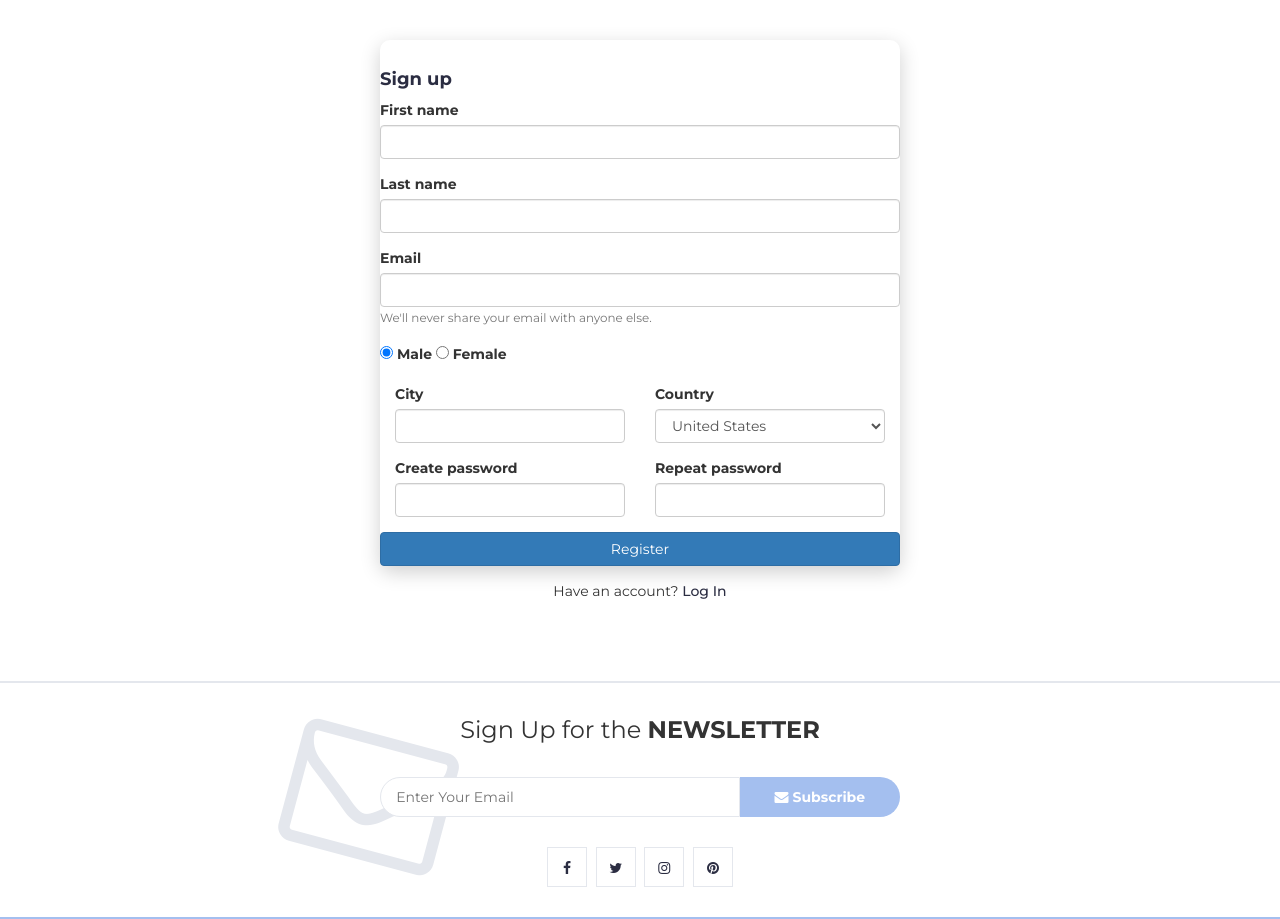
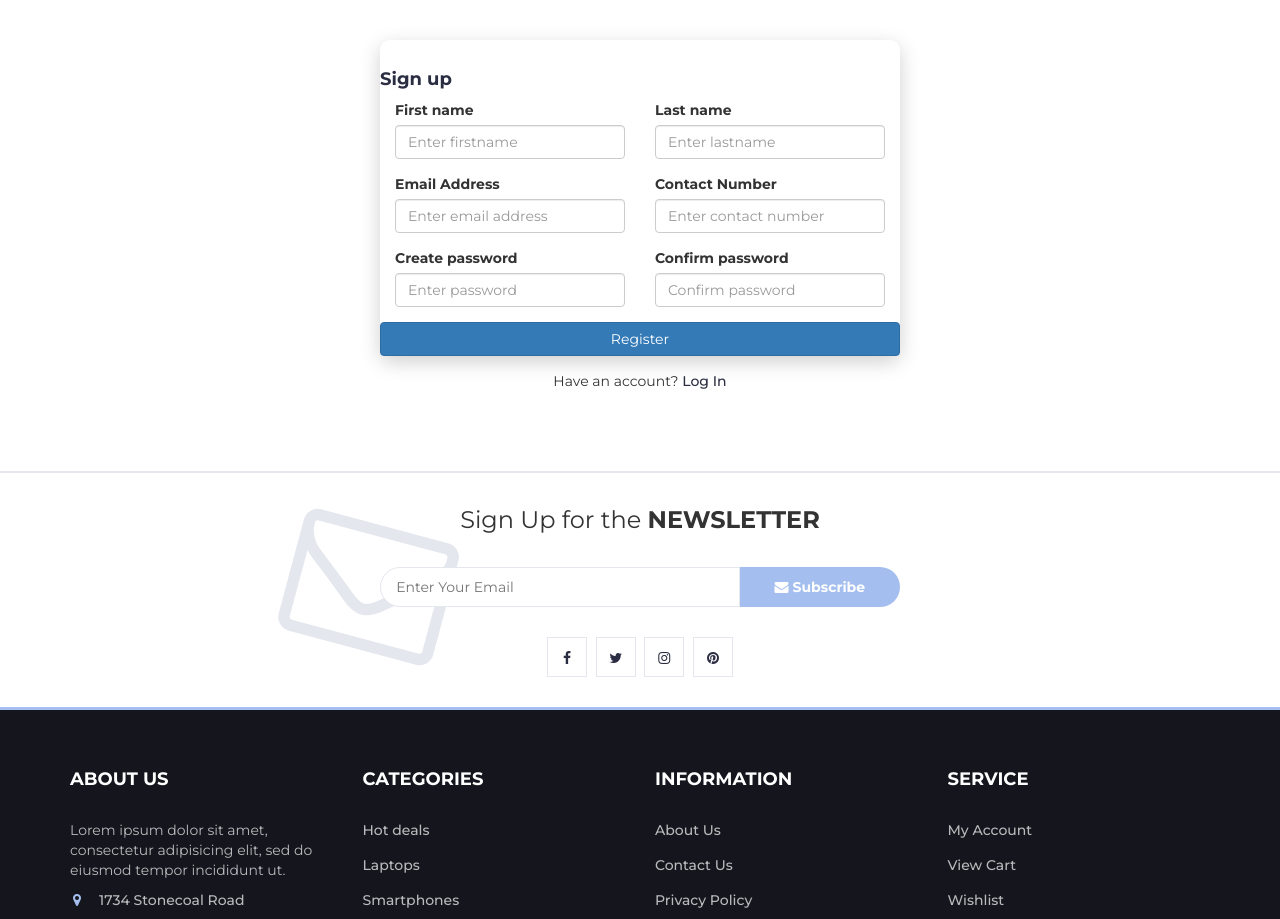
Before and after one commit to tsephel/Medical-Shop, a Django app: page /account/register/ in a window 1280 px wide. Shown: the part 150-1069 px from the top of the page. Run offline with Django 3.2, Linux system fonts and the light colour scheme; data that the repository does not hold is empty; some libraries are stand-ins or nearby versions.

Commit message:
Custom Login and registration feature

```diff
--- a/src/medicalSupply/accounts/form.py
+++ b/src/medicalSupply/accounts/form.py
@@ -3,6 +3,36 @@ from django import forms
 from .models import Account
 
 class RegistrationForm(forms.ModelForm):
+    password = forms.CharField(widget=forms.PasswordInput(attrs={
+        'placeholder': 'Enter password',
+        'class' : 'from-control'
+        }))
+
+    confirm_password = forms.CharField(widget=forms.PasswordInput(attrs={
+        'placeholder': 'Confirm password'
+        }))
+
     class Meta:
         model = Account
-        fields = ['first_name', 'last_name', 'phone_number', 'email', 'password' ]
+        fields = ['first_name', 'last_name', 'phone_number', 'email', 'password']
+
+    def __init__(self, *args, **kwargs):
+        super(RegistrationForm, self).__init__(*args, **kwargs)
+
+        self.fields['first_name'].widget.attrs['placeholder'] = 'Enter firstname'
+        self.fields['last_name'].widget.attrs['placeholder'] = 'Enter lastname'
+        self.fields['email'].widget.attrs['placeholder'] = 'Enter email address'
+        self.fields['phone_number'].widget.attrs['placeholder'] = 'Enter contact number'
+
+        for field in self.fields:
+            self.fields[field].widget.attrs['class'] = 'form-control'
+
+    def clean(self):
+        cleaned_data = super(RegistrationForm, self).clean()
+        password = cleaned_data.get('password')
+        confirm_password = cleaned_data.get('confirm_password')
+
+        if password != confirm_password:
+            raise forms.ValidationError(
+                'Password and Confirm password does not match!!'
+            )
--- a/src/medicalSupply/accounts/models.py
+++ b/src/medicalSupply/accounts/models.py
@@ -66,7 +66,7 @@ class Account(AbstractBaseUser):
 	last_login = models.DateTimeField(auto_now_add=True)
 	is_admin = models.BooleanField(default=False)
 	is_staff = models.BooleanField(default=False)
-	is_active = models.BooleanField(default=False)
+	is_active = models.BooleanField(default=True)
 	is_superadmin = models.BooleanField(default=False)
 
 	#to make the user login with email address
--- a/src/medicalSupply/accounts/urls.py
+++ b/src/medicalSupply/accounts/urls.py
@@ -6,4 +6,6 @@ urlpatterns = [
    path('register/', views.register, name='register'),
    path('login/', views.login, name='login'),
    path('logout/', views.logout, name='logout'),
+
+   # path('activate/<uidb64>/<token>', views.activate, name='activate'),
 ]
--- a/src/medicalSupply/accounts/views.py
+++ b/src/medicalSupply/accounts/views.py
@@ -1,10 +1,59 @@
-from django.shortcuts import render
+from django.contrib.messages.api import error
+from django.shortcuts import redirect, render
 from .form import RegistrationForm
+from .models import Account
+from django.contrib import messages, auth
+from django.contrib.auth.decorators import login_required
+
+from django.contrib.sites.shortcuts import get_current_site
+from django.template.loader import render_to_string
+from django.utils.http import urlsafe_base64_encode, urlsafe_base64_decode
+from django.utils.encoding import force_bytes
+from django.contrib.auth.tokens import default_token_generator
+from django.core.mail import EmailMessage
+
 
 # Create your views here.
 
 def register(request):
-    form = RegistrationForm()
+    if request.method == 'POST':
+        form = RegistrationForm(request.POST)
+
+        if form.is_valid():
+            first_name = form.cleaned_data['first_name']
+            last_name = form.cleaned_data['last_name']
+            email = form.cleaned_data['email']
+            phone_number = form.cleaned_data['phone_number']
+            password = form.cleaned_data['password']
+            username = email.split('@')[0]
+
+            user = Account.objects.create_user(
+                first_name = first_name,
+                last_name = last_name,
+                email = email,
+                username = username,
+                password = password,
+            )
+            user.phone_number = phone_number
+            user.save()
+
+            #user activation
+            # current_site = get_current_site(request) #getting current site
+            # mail_subject = 'Please activate your account'
+            # message = render_to_string('accounts/account_verify.html', {
+            #     'user': user,
+            #     'domain':current_site,
+            #     'uid': urlsafe_base64_encode(force_bytes(user.pk)),# encoding the user id so noone can see it
+            #     'token': default_token_generator.make_token(user), # create token of the user
+            # })
+            # to_email = email
+            # send_email = EmailMessage(mail_subject, message, to=[to_email])
+            # send_email.send()
+
+            messages.success(request, 'Registration successful.')
+            return redirect('login')
+    else:
+        form = RegistrationForm()
 
     context = {
         'form': form,
@@ -13,9 +62,45 @@ def register(request):
     return render(request, 'account/register.html', context)
 
 def login(request):
+    if request.method == 'POST':
+        email = request.POST['email']
+        password = request.POST['password']
+
+        user = auth.authenticate(email=email, password=password)
+
+        if user is not None:
+            auth.login(request, user)
+            messages.success(request, 'You are logged in to the site.')
+
+            return redirect('home')
+        else:
+            messages.error(request, 'Invalid login attempt.')
+
+            return redirect('login')
 
     return render(request, 'account/login.html')
 
+@login_required(login_url = 'login')
 def logout(request):
+    auth.logout(request)
+    messages.success(request, 'You just log out')
+    return redirect('login')
 
-    return render(request, 'account/logout.html')
+
+
+
+# def activate(request, uidb64, token):
+#     try:
+#         uid = urlsafe_base64_decode(uidb64.decode())
+#         user = Account._default_manager.get(pk=uid)
+#     except(TypeError, ValueError, OverflowError, Account.DoesNotExist):
+#         user = None
+
+#         if user is not None and default_token_generator.check_Token(user, token):
+#             user.is_active = True
+#             user.save()
+#             messages.success(request, 'Your account is activated')
+#             return redirect('login')
+#         else:
+#             messages.error(request, 'Invalid activation link.')
+#             return redirect('register')
--- a/src/medicalSupply/medicalSupply/views.py
+++ b/src/medicalSupply/medicalSupply/views.py
@@ -5,10 +5,12 @@ from category.models import Category
 def home(request):
 	products = Product.objects.all().filter(is_available=True)
 	category = Category.objects.all()[:3]
+	user = request.user
 
 	context = {
 		'products': products,
 		'category': category,
+		'user': user
 	}
 
-	return render(request, 'home.html', context);
+	return render(request, 'home.html', context)
--- a/src/medicalSupply/templates/account/register.html
+++ b/src/medicalSupply/templates/account/register.html
@@ -8,68 +8,59 @@
 <!-- ============================ COMPONENT REGISTER   ================================= -->
 	<div class="card mx-auto" style="max-width:520px; margin-top:40px;">
       <article class="card-body">
+
+		{% include 'include/alert.html' %}
+
 		<header class="mb-4"><h4 class="card-title">Sign up</h4></header>
-		<form>
+		<form method="POST" action=" {% url 'register' %}">
+			{% csrf_token %}
 				<div class="form-row">
-					<div class="col form-group">
+					<div class="form-group col-md-6">
 						<label>First name</label>
-					  	<input type="text" class="form-control" placeholder="">
+					  	{{form.first_name}}
 					</div> <!-- form-group end.// -->
-					<div class="col form-group">
+					<div class="form-group col-md-6">
 						<label>Last name</label>
-					  	<input type="text" class="form-control" placeholder="">
+					  	{{form.last_name}}
 					</div> <!-- form-group end.// -->
 				</div> <!-- form-row end.// -->
-				<div class="form-group">
-					<label>Email</label>
-					<input type="email" class="form-control" placeholder="">
-					<small class="form-text text-muted">We'll never share your email with anyone else.</small>
-				</div> <!-- form-group end.// -->
-				<div class="form-group">
-					<label class="custom-control custom-radio custom-control-inline">
-					  <input class="custom-control-input" checked="" type="radio" name="gender" value="option1">
-					  <span class="custom-control-label"> Male </span>
-					</label>
-					<label class="custom-control custom-radio custom-control-inline">
-					  <input class="custom-control-input" type="radio" name="gender" value="option2">
-					  <span class="custom-control-label"> Female </span>
-					</label>
-				</div> <!-- form-group end.// -->
+
+
+
 				<div class="form-row">
+
 					<div class="form-group col-md-6">
-					  <label>City</label>
-					  <input type="text" class="form-control">
+					  <label>Email Address</label>
+					  {{form.email}}
 					</div> <!-- form-group end.// -->
+
 					<div class="form-group col-md-6">
-					  <label>Country</label>
-					  <select id="inputState" class="form-control">
-					    <option> Choose...</option>
-					      <option>Uzbekistan</option>
-					      <option>Russia</option>
-					      <option selected="">United States</option>
-					      <option>India</option>
-					      <option>Afganistan</option>
-					  </select>
+					  <label>Contact Number</label>
+					  {{form.phone_number}}
 					</div> <!-- form-group end.// -->
+
+
 				</div> <!-- form-row.// -->
 				<div class="form-row">
 					<div class="form-group col-md-6">
 						<label>Create password</label>
-					    <input class="form-control" type="password">
+					    {{form.password}}
 					</div> <!-- form-group end.// -->
 					<div class="form-group col-md-6">
-						<label>Repeat password</label>
-					    <input class="form-control" type="password">
+						<label>Confirm password</label>
+					    {{form.confirm_password}}
 					</div> <!-- form-group end.// -->
 				</div>
 			    <div class="form-group">
 			        <button type="submit" class="btn btn-primary btn-block"> Register  </button>
 			    </div> <!-- form-group// -->
 
+				{{form.non_field_errors}}
+
 			</form>
 		</article><!-- card-body.// -->
     </div> <!-- card .// -->
-    <p class="text-center mt-4">Have an account? <a href="">Log In</a></p>
+    <p class="text-center mt-4">Have an account? <a href=" {% url 'login' %} ">Log In</a></p>
     <br><br>
 <!-- ============================ COMPONENT REGISTER  END.// ================================= -->
 
--- a/src/medicalSupply/templates/base.html
+++ b/src/medicalSupply/templates/base.html
@@ -52,8 +52,21 @@
 						<li><a href="#"><i class="fa fa-map-marker"></i> 1734 Stonecoal Road</a></li>
 					</ul>
 					<ul class="header-links pull-right">
+
+					{% if user.is_authenticated %}
+						<li><a href="#"><i class="fa fa-sign-in"></i> Your Profile</a></li>
+						<li><a href="{% url 'logout' %}"><i class="fa fa-sign-up"></i> Logout </a></li>
+
+
+
+					{% else %}
 						<li><a href="{% url 'login' %}"><i class="fa fa-sign-in"></i> Sign In</a></li>
 						<li><a href="{% url 'register' %}"><i class="fa fa-sign-up"></i> Sign Up</a></li>
+
+
+					{% endif %}
+
+
 					</ul>
 				</div>
 			</div>
--- /dev/null
+++ b/src/medicalSupply/templates/include/alert.html
@@ -0,0 +1,17 @@
+
+		{% if messages %}
+
+				{% for message in messages %}
+
+					<div class='container' id='messages'>
+
+						<div{% if message.tags %} class="alert alert-{{ message.tags }}"{% endif %} role='alert'>
+							{% if message.level == DEFAULT_MESSAGE_LEVELS.ERROR %}Important: {% endif %}
+							{{ message }}
+						</div>
+
+					</div>
+
+				{% endfor %}
+
+		{% endif %}
```
Also changed, not shown: src/medicalSupply/medicalSupply/settings.py (+11 -0 lines), src/medicalSupply/templates/account/account_verify.html (added, +11 -0 lines), src/medicalSupply/templates/account/login.html (+8 -4 lines), src/medicalSupply/templates/account/logout.html (deleted, +0 -7 lines).
